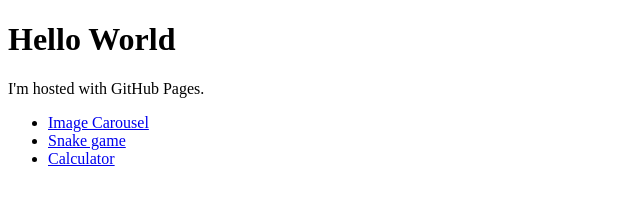
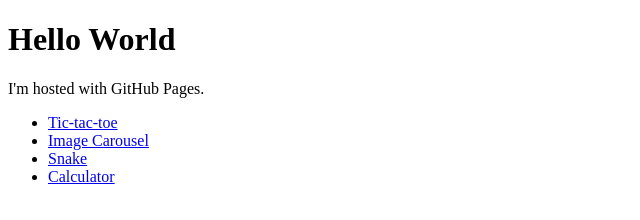
Before and after one commit to davidroberson3/davidroberson3.github.io, a plain HTML site: page index.html in a window 1280 px wide. Shown: the whole page, without its empty margins (0-640 px from the left). Drawn offline with Linux system fonts and the light colour scheme.

Commit message:
Added tic-tac-toe to list

```diff
--- a/index.html
+++ b/index.html
@@ -5,8 +5,9 @@
     <h1>Hello World</h1>
     <p>I'm hosted with GitHub Pages.</p>
     <ul>
+        <li><a href="https://rawgit.com/davidroberson3/tic-tac-toe-game/master/index.html" target="_blank">Tic-tac-toe</a></li>
         <li><a href="https://rawgit.com/davidroberson3/image-carousel/master/index.html" target="_blank">Image Carousel</a></li>
-        <li><a href="https://rawgit.com/davidroberson3/snake-game/master/index.html" target="_blank">Snake game</a></li>
+        <li><a href="https://rawgit.com/davidroberson3/snake-game/master/index.html" target="_blank">Snake</a></li>
         <li><a href="https://rawgit.com/davidroberson3/calculator-app/master/index.html" target="_blank">Calculator</a></li>
     </ul>
 </body>
```
